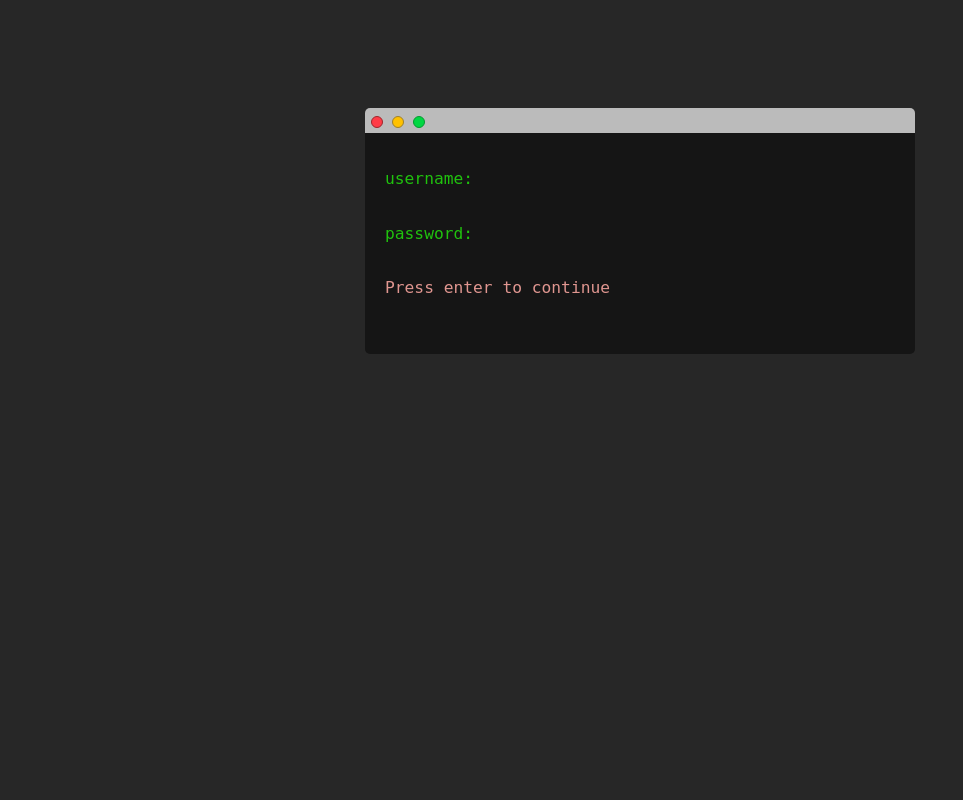
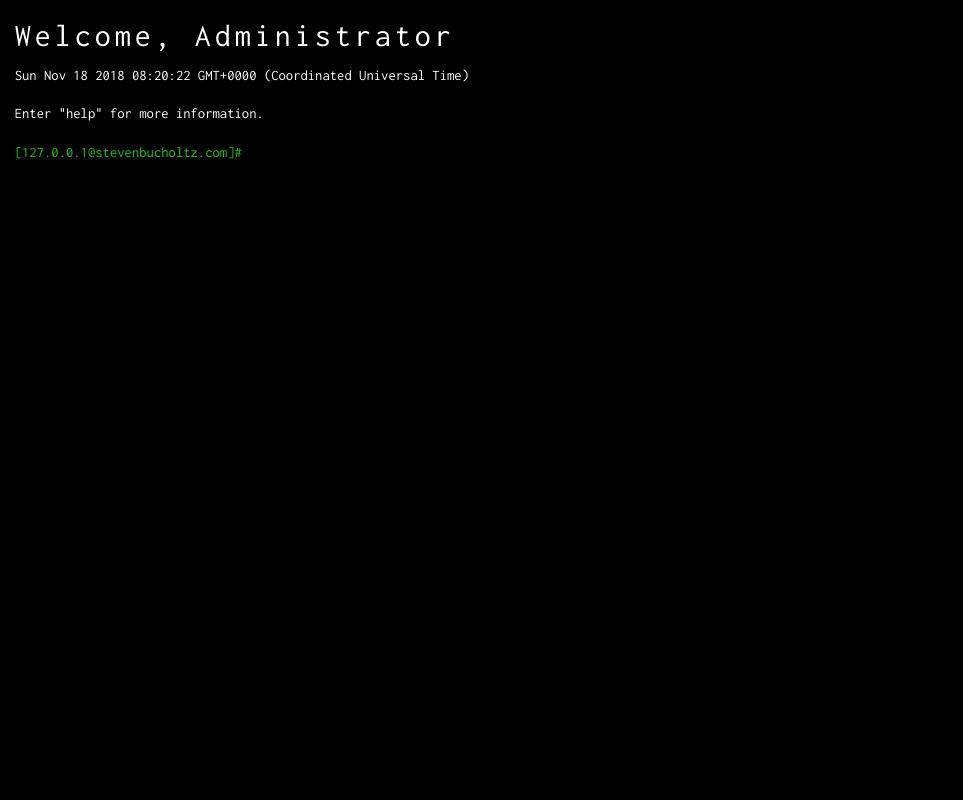
Before and after one commit to Routable/PersonalWebsite, a Flask app: page /verifyuser in a window 1280 px wide. Shown: the whole page, without its empty margins (0-963 px from the left). Run offline with Flask 2, Linux system fonts and the light colour scheme; some libraries are stand-ins or nearby versions.

Commit message:
Added terminal support for login

```diff
--- a/app.py
+++ b/app.py
@@ -12,7 +12,18 @@ def index():
 
 @app.route('/verifyuser')
 def verifyuser():
-  return render_template('verifyuser.html')
+  browser_ip = request.remote_addr
+  return render_template('verifyuser.html', browser_ip = browser_ip)
+
+@app.route('/authenticate_user', methods=['POST'])
+def authenticate_user():
+  if request.form['username'] == 'sbucholtz' and request.form['password'] == 'password':
+    return "pls stop"
+  else:
+    flash('Invalid login. This attempt has been logged.')
+    return redirect(url_for('verifyuser'))
+
+
 
 @app.route('/submit')
 def submit():
--- /dev/null
+++ b/static/scripts/loginterminal.js
@@ -0,0 +1,195 @@
+var util = util || {};
+util.toArray = function(list) {
+  return Array.prototype.slice.call(list || [], 0);
+};
+
+var Terminal = Terminal || function(cmdLineContainer, outputContainer) {
+  window.URL = window.URL || window.webkitURL;
+  window.requestFileSystem = window.requestFileSystem || window.webkitRequestFileSystem;
+
+  var cmdLine_ = document.querySelector(cmdLineContainer);
+  var output_ = document.querySelector(outputContainer);
+
+  const CMDS_ = [
+    'clear', 'date', 'echo', 'help', 'whoami', 'login'
+  ];
+
+  var fs_ = null;
+  var cwd_ = null;
+  var history_ = [];
+  var histpos_ = 0;
+  var histtemp_ = 0;
+
+  window.addEventListener('click', function(e) {
+    cmdLine_.focus();
+  }, false);
+
+  cmdLine_.addEventListener('click', inputTextClick_, false);
+  cmdLine_.addEventListener('keydown', historyHandler_, false);
+  cmdLine_.addEventListener('keydown', processNewCommand_, false);
+
+  //
+  function inputTextClick_(e) {
+    this.value = this.value;
+  }
+
+  //
+  function historyHandler_(e) {
+    if (history_.length) {
+      if (e.keyCode == 38 || e.keyCode == 40) {
+        if (history_[histpos_]) {
+          history_[histpos_] = this.value;
+        } else {
+          histtemp_ = this.value;
+        }
+      }
+
+      if (e.keyCode == 38) { // up
+        histpos_--;
+        if (histpos_ < 0) {
+          histpos_ = 0;
+        }
+      } else if (e.keyCode == 40) { // down
+        histpos_++;
+        if (histpos_ > history_.length) {
+          histpos_ = history_.length;
+        }
+      }
+
+      if (e.keyCode == 38 || e.keyCode == 40) {
+        this.value = history_[histpos_] ? history_[histpos_] : histtemp_;
+        this.value = this.value; // Sets cursor to end of input.
+      }
+    }
+  }
+
+  //
+  function processNewCommand_(e) {
+
+    if (e.keyCode == 9) { // tab
+      e.preventDefault();
+      // Implement tab suggest.
+    } else if (e.keyCode == 13) { // enter
+      // Save shell history.
+      if (this.value) {
+        history_[history_.length] = this.value;
+        histpos_ = history_.length;
+      }
+
+      // Duplicate current input and append to output section.
+      var line = this.parentNode.parentNode.cloneNode(true);
+      line.removeAttribute('id')
+      line.classList.add('line');
+      var input = line.querySelector('input.cmdline');
+      input.autofocus = false;
+      input.readOnly = true;
+      output_.appendChild(line);
+
+      if (this.value && this.value.trim()) {
+        var args = this.value.split(' ').filter(function(val, i) {
+          return val;
+        });
+        var cmd = args[0].toLowerCase();
+        args = args.splice(1); // Remove cmd from arg list.
+      }
+
+      switch (cmd) {
+        case 'clear':
+          output_.innerHTML = '';
+          this.value = '';
+          return;
+        case 'clock':
+          var appendDiv = jQuery($('.clock-container')[0].outerHTML);
+          appendDiv.attr('style', 'display:inline-block');
+          output_.appendChild(appendDiv[0]);
+          break;
+        case 'date':
+          output( new Date() );
+          break;
+        case 'echo':
+          output( args.join(' ') );
+          break;
+        case 'help':
+          output('<div class="ls-files">' + CMDS_.join('<br>') + '</div>');
+          break;
+        case 'whoami':
+          output(navigator.appVersion);
+          break;
+        case 'login':
+          if (args[0] != undefined) {
+          var username = args[0];
+          if(args[1] == '-p') {
+              var password = args[2];
+              var username = args[0];
+              output('<p>Attempting login...</p>');
+              output('<form action="/authenticate_user" method="post" id="authenticate_user"><input type="text" name="username" id="username"><input type="password" name="password" id="password"><input type="submit" value="Submit"></form> ');
+              document.getElementById('username').value=username;
+              document.getElementById('password').value=password;
+              document.getElementById("authenticate_user").submit();
+          } else {
+            output('Invalid syntax for login. Did you forget the password prefix?');
+          }
+        } else {
+            output('Invalid syntax for login. Did you forget your username?')
+        }
+
+          break;
+        case 'password':
+            output('Your password has been set');
+            break;
+        case 'login':
+            output('username:');
+            break;
+        default:
+          if (cmd) {
+            output(cmd + ': command not found');
+          }
+      };
+
+      window.scrollTo(0, getDocHeight_());
+      this.value = ''; // Clear/setup line for next input.
+    }
+  }
+
+  //
+  function formatColumns_(entries) {
+    var maxName = entries[0].name;
+    util.toArray(entries).forEach(function(entry, i) {
+      if (entry.name.length > maxName.length) {
+        maxName = entry.name;
+      }
+    });
+
+    var height = entries.length <= 3 ?
+        'height: ' + (entries.length * 15) + 'px;' : '';
+
+    // 12px monospace font yields ~7px screen width.
+    var colWidth = maxName.length * 7;
+
+    return ['<div class="ls-files" style="-webkit-column-width:',
+            colWidth, 'px;', height, '">'];
+  }
+
+  //
+  function output(html) {
+    output_.insertAdjacentHTML('beforeEnd', '<p>' + html + '</p>');
+  }
+
+  // Cross-browser impl to get document's height.
+  function getDocHeight_() {
+    var d = document;
+    return Math.max(
+        Math.max(d.body.scrollHeight, d.documentElement.scrollHeight),
+        Math.max(d.body.offsetHeight, d.documentElement.offsetHeight),
+        Math.max(d.body.clientHeight, d.documentElement.clientHeight)
+    );
+  }
+
+  //
+  return {
+    init: function() {
+      output('<h2 style="letter-spacing: 4px">Welcome, Administrator</h2><p>' + new Date() + '</p><p>Enter "help" for more information.</p>');
+    },
+    output: output
+  }
+};
--- a/templates/verifyuser.html
+++ b/templates/verifyuser.html
@@ -1,233 +1,137 @@
-<!doctype html>
-    <html>
-        <head>
-            <title>Steven Bucholtz | Full Stack Developer</title>
-            <meta http-equiv="Pragma" content="no-cache" charset="utf8">
-
+<html>
+  <head>
+    <meta charset="utf-8" />
+    <meta http-equiv="X-UA-Compatible" content="chrome=1" />
+    <title>Steven Bucholtz | Administrator </title>
+    <link href="https://fonts.googleapis.com/css?family=Inconsolata" rel="stylesheet" type="text/css" />
+    <link rel="stylesheet" href="https://stackpath.bootstrapcdn.com/bootstrap/4.1.3/css/bootstrap.min.css" integrity="sha384-MCw98/SFnGE8fJT3GXwEOngsV7Zt27NXFoaoApmYm81iuXoPkFOJwJ8ERdknLPMO" crossorigin="anonymous">
 
 <style>
+          ::selection {
+  background: #FF5E99;
+}
+html, body {
+  width: 100%;
+  height: 100%;
+  margin: 0;
+}
+body {
+  font-size: 11pt;
+  font-family: Inconsolata, monospace;
+  color: white;
+  background-color: black;
+}
+#container {
+  padding: .1em 1.5em 1em 1em;
+}
+#container output {
+  clear: both;
+  width: 100%;
+}
+#container output h3 {
+  margin: 0;
+}
+#container output pre {
+  margin: 0;
+}
+.input-line {
+  display: -webkit-box;
+  -webkit-box-orient: horizontal;
+  -webkit-box-align: stretch;
+  display: -moz-box;
+  -moz-box-orient: horizontal;
+  -moz-box-align: stretch;
+  display: box;
+  box-orient: horizontal;
+  box-align: stretch;
+  clear: both;
+}
+.input-line > div:nth-child(2) {
+  -webkit-box-flex: 1;
+  -moz-box-flex: 1;
+  box-flex: 1;
+}
+.prompt {
+  white-space: nowrap;
+  color: #20C20E;
+  margin-right: 7px;
+  display: -webkit-box;
+  -webkit-box-pack: center;
+  -webkit-box-orient: vertical;
+  display: -moz-box;
+  -moz-box-pack: center;
+  -moz-box-orient: vertical;
+  display: box;
+  box-pack: center;
+  box-orient: vertical;
+  -webkit-user-select: none;
+  -moz-user-select: none;
+  user-select: none;
+}
+.cmdline {
+  outline: none;
+  background-color: transparent;
+  margin: 0;
+  width: 100%;
+  font: inherit;
+  border: none;
+  color: inherit;
+}
+.ls-files {
+  height: 45px;
+  -webkit-column-width: 100px;
+  -moz-column-width: 100px;
+  -o-column-width: 100px;
+  column-width: 100px;
+}
+#username {
+  display:none;
+}
+#password {
+  display:none;
+}
+#authenticate_user {
+  display:none;
+}
+.invalid_login {
+  text-align:center;
+  font-size:30px;
+  font-family: 'Roboto Mono', monospace;
 
-body {
-  background-color: #272727;
-  padding: 100px;
 }
+</style>
 
-.fakeButtons {
-  height: 10px;
-  width: 10px;
-  border-radius: 50%;
-  border: 1px solid #000;
-  position: relative;
-  top: 6px;
-  left: 6px;
-  background-color: #ff3b47;
-  border-color: #9d252b;
-  display: inline-block;
-}
+  </head>
+  <body>
+      {% with messages = get_flashed_messages() %}
+      {% if messages %}
+      <div class="alert alert-danger invalid_login" role="alert">
+      {% for message in messages %}
+      <strong>{{ message }}</strong>
+      {% endfor %}
+      </div>
+      {% endif %}
+      {% endwith %}
 
-.fakeMinimize {
-  left: 11px;
-  background-color: #ffc100;
-  border-color: #9d802c;
-}
+    <div id="container">
+      <output></output>
+      <div id="input-line" class="input-line">
+        <div class="prompt"></div><div><input class="cmdline" autofocus /></div>
+      </div>
+    </div>
 
-.fakeZoom {
-  left: 16px;
-  background-color: #00d742;
-  border-color: #049931;
-}
+    <script src="https://code.jquery.com/jquery-2.1.1.min.js"></script>
+    <script src="{{url_for('static', filename='scripts/loginterminal.js')}}"></script>
 
-.fakeMenu {
-  width: 550px;
-  box-sizing: border-box;
-  height: 25px;
-  background-color: #bbb;
-  margin: 0 auto;
-  border-top-right-radius: 5px;
-  border-top-left-radius: 5px;
-}
+    <script>
+    $(function() {
+    $('.prompt').html('[{{browser_ip}}@stevenbucholtz.com]# ');
 
-.fakeScreen {
-  background-color: #151515;
-  box-sizing: border-box;
-  width: 550px;
-  margin: 0 auto;
-  padding: 20px;
-  border-bottom-left-radius: 5px;
-  border-bottom-right-radius: 5px;
-}
+    // Initialize a new terminal object
+    var term = new Terminal('#input-line .cmdline', '#container output');
+    term.init();
+    });
+    </script>
 
-p {
-  position: relative;
-  text-align: left;
-  font-size: 1.25em;
-  font-family: monospace;
-  white-space: normal;
-  overflow: hidden;
-  width: 0;
-}
-
-span {
-  color: #fff;
-  font-weight: bold;
-}
-
-.line1 {
-  color: #20C20E;
-  -webkit-animation: type .5s 1s steps(20, end) forwards;
-  -moz-animation: type .5s 1s steps(20, end) forwards;
-  -o-animation: type .5s 1s steps(20, end) forwards;
-  animation: type .5s 1s steps(20, end) forwards;
-}
-
-.cursor1 {
-  -webkit-animation: blink s 2s 2 forwards;
-  -moz-animation: blink 1s 2s 2 forwards;
-  -o-animation: blink 1s 2s 2 forwards;
-  animation: blink 1s 2s 2 forwards;
-}
-
-.line2 {
-  color: #20C20E;
-  -webkit-animation: type 1s 4.25s steps(40, end) forwards;
-  -moz-animation: type 1s 4.25s steps(40, end) forwards;
-  -o-animation: type 1s 4.25s steps(40, end) forwards;
-  animation: type 1s 4.25s steps(40, end) forwards;
-}
-
-.cursor2 {
-  -webkit-animation: blink 1s 5.25s 2 forwards;
-  -moz-animation: blink 1s 5.25s 2 forwards;
-  -o-animation: blink 1s 5.25s 2 forwards;
-  animation: blink 1s 5.25s 2 forwards;
-}
-
-.line3 {
-  color: #E09690;
-  -webkit-animation: type .5s 7.5s steps(20, end) forwards;
-  -moz-animation: type .5s 7.5s steps(20, end) forwards;
-  -o-animation: type .5s 7.5s steps(20, end) forwards;
-  animation: type .5s 7.5s steps(20, end) forwards;
-}
-
-.cursor3 {
-  -webkit-animation: blink 1s 8.5s 2 forwards;
-  -moz-animation: blink 1s 8.5s 2 forwards;
-  -o-animation: blink 1s 8.5s 2 forwards;
-  animation: blink 1s 8.5s 2 forwards;
-}
-
-@-webkit-keyframes blink {
-  0% {
-    opacity: 0;
-  }
-  40% {
-    opacity: 0;
-  }
-  50% {
-    opacity: 1;
-  }
-  90% {
-    opacity: 1;
-  }
-  100% {
-    opacity: 0;
-  }
-}
-
-@-moz-keyframes blink {
-  0% {
-    opacity: 0;
-  }
-  40% {
-    opacity: 0;
-  }
-  50% {
-    opacity: 1;
-  }
-  90% {
-    opacity: 1;
-  }
-  100% {
-    opacity: 0;
-  }
-}
-
-@-o-keyframes blink {
-  0% {
-    opacity: 0;
-  }
-  40% {
-    opacity: 0;
-  }
-  50% {
-    opacity: 1;
-  }
-  90% {
-    opacity: 1;
-  }
-  100% {
-    opacity: 0;
-  }
-}
-
-@keyframes blink {
-  0% {
-    opacity: 0;
-  }
-  40% {
-    opacity: 0;
-  }
-  50% {
-    opacity: 1;
-  }
-  90% {
-    opacity: 1;
-  }
-  100% {
-    opacity: 0;
-  }
-}
-
-@-webkit-keyframes type {
-  to {
-    width: 17em;
-  }
-}
-
-@-moz-keyframes type {
-  to {
-    width: 17em;
-  }
-}
-
-@-o-keyframes type {
-  to {
-    width: 17em;
-  }
-}
-
-@keyframes type {
-  to {
-    width: 17em;
-  }
-}
-            </style>
-        </head>
-    <body>
-            <div class=fakeMenu>
-                    <div class="fakeButtons fakeClose"></div>
-                    <div class="fakeButtons fakeMinimize"></div>
-                    <div class="fakeButtons fakeZoom"></div>
-                  </div>
-                  <div class="fakeScreen">
-                    <form action="/submit">
-                    <p class="line1">username:<span class="cursor1">|</span><input type="text" name="usrname" autocomplete="off" style="background-color: rgba(0, 0, 0, 0);color:white;border:transparent;autofocus;"></p>
-                    <p class="line2">password:<span class="cursor2">|</span> <input type="password" name="usrname" autocomplete="off"style="background-color: rgba(0, 0, 0, 0);color:white;border:transparent;autofocus;"></p>
-                    <p class="line3">Press enter to continue<span class="cursor3">|</span><input type="submit" value="Submit" style="opacity:0"></p>
-
-                    </form>
-
-                  </div>
-    </body>
+  </body>
 </html>
```
